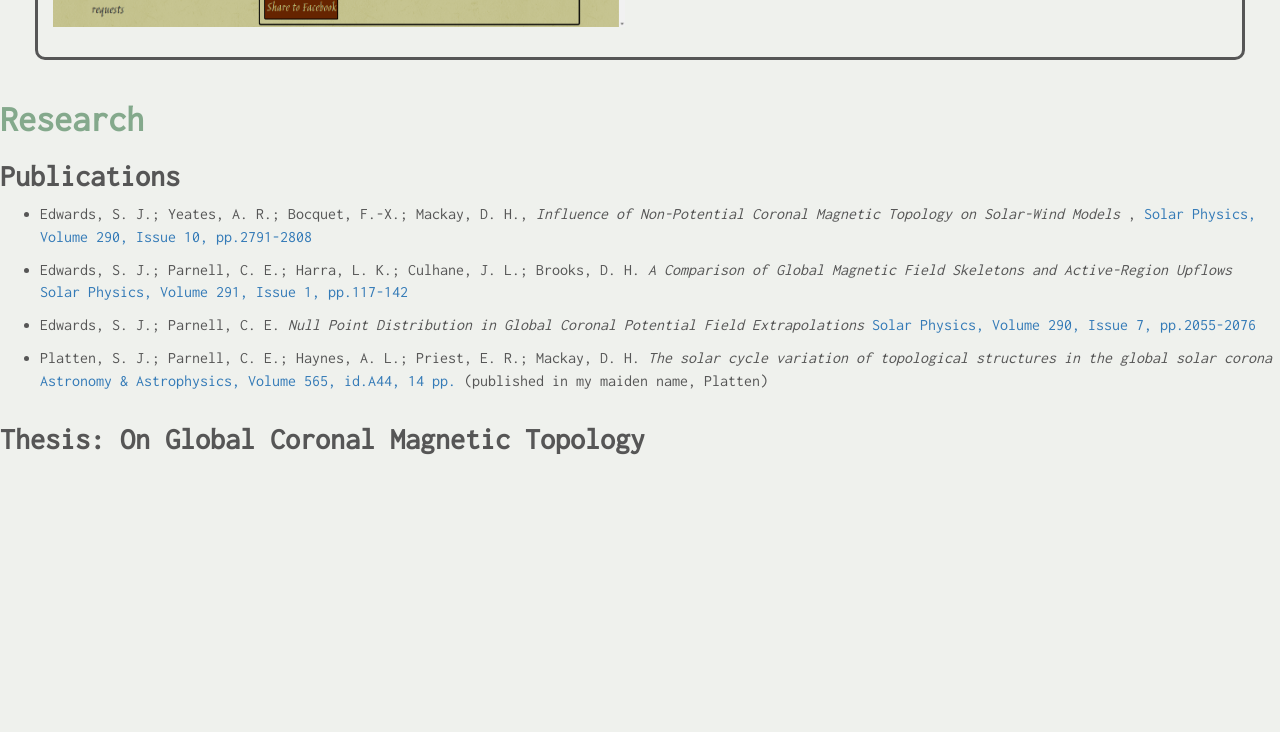
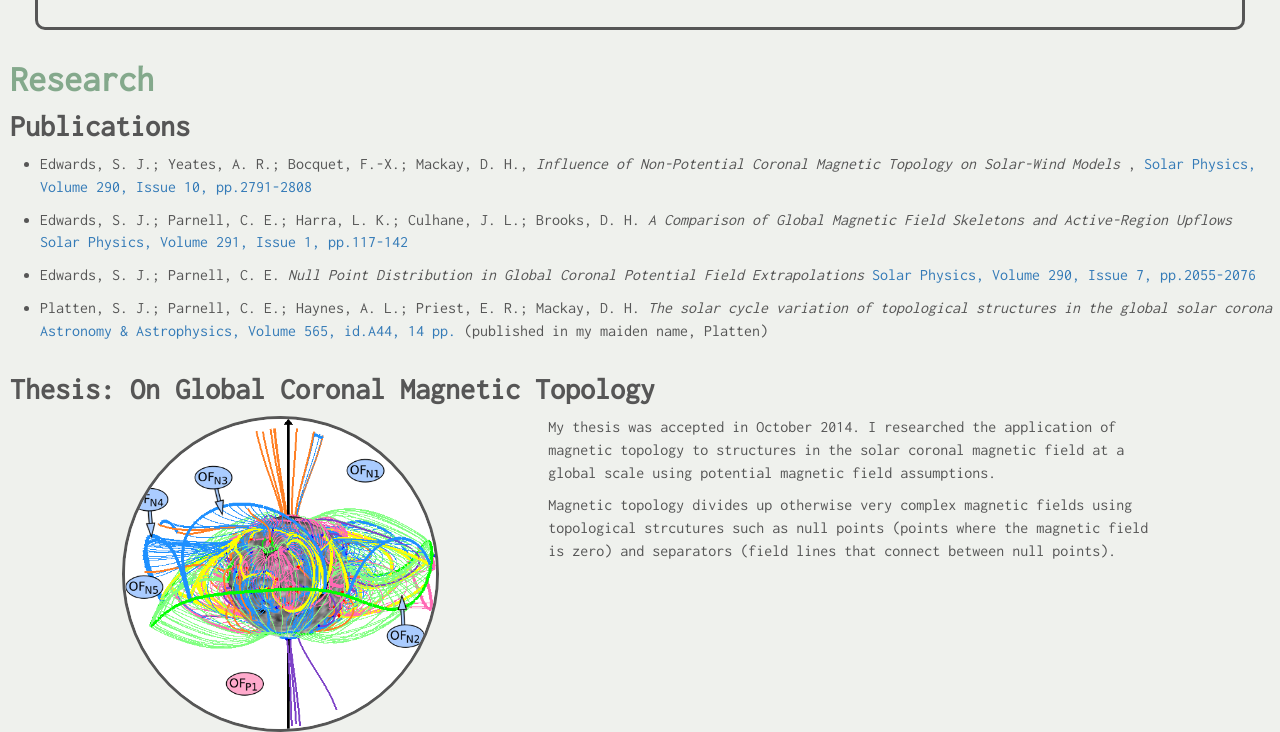
Before and after one commit to srhjne/srhjne.github.io, a plain HTML site: page index.html in a window 1280 px wide. Shown: the part 923-1655 px from the top of the page. Before the commit the page ends 1389 px from the top, so only its background shows below. Drawn offline with nearby package versions, Linux system fonts and the light colour scheme.

Commit message:
finished adding research

```diff
--- a/index.html
+++ b/index.html
@@ -70,8 +70,23 @@ Github link: <a href="https://github.com/srhjne/Natural20">github.com/srhjne/Nat
 			<li> Platten, S. J.; Parnell, C. E.; Haynes, A. L.; Priest, E. R.; Mackay, D. H. <i>The solar cycle variation of topological structures in the global solar corona </i><a href="https://www.aanda.org/articles/aa/abs/2014/05/aa23048-13/aa23048-13.html">Astronomy & Astrophysics, Volume 565, id.A44, 14 pp. </a> (published in my maiden name, Platten)</li>
 		</ul>
 	</div>
+</div>
+<div class=row>
 	<div class="thesis">
 		<h2> Thesis: On Global Coronal Magnetic Topology </h2>
+		<div class="col-xs-1">
+		</div>
+		<div class="col-xs-4">
+			<img id="thesis-image" src="model072_update_cep.png">
+		</div>
+		<div class="col-xs-6">
+			<p>
+			My thesis was accepted in October 2014. I researched the application of magnetic topology to structures in the solar coronal magnetic field at a global scale using potential magnetic field assumptions.
+			</p>
+			<p>
+			Magnetic topology divides up otherwise very complex magnetic fields using topological strcutures such as null points (points where the magnetic field is zero) and separators (field lines that connect between null points).
+			</p>
+		</div>
 	</div>
 
 </div>
--- a/styles.css
+++ b/styles.css
@@ -1,9 +1,14 @@
-#profile-pic{
+#profile-pic {
 	border: solid 3px #565656;
 	border-radius: 50%;
 	width: 100%;
 }
 
+#thesis-image {
+	width: 80%;
+	border: solid 3px #565656;
+	border-radius: 50%;
+}
 
 .project-image {
 	width:100%;
@@ -19,17 +24,19 @@
 h1 {
 	font-weight: bold;
 	color: #84A98C;
+	margin: 10px;
 }
 
 h2 {
 	font-weight: bold;
+	margin: 10px;
 }
 
 li {
 	padding-bottom: 10px;
 }
-body{
 
+body {
 	font-family: 'Inconsolata', monospace;
 	background-color: #EFF1ED;
 	color: #565656;
```
Also changed, not shown: model072_update_cep.png (added).
